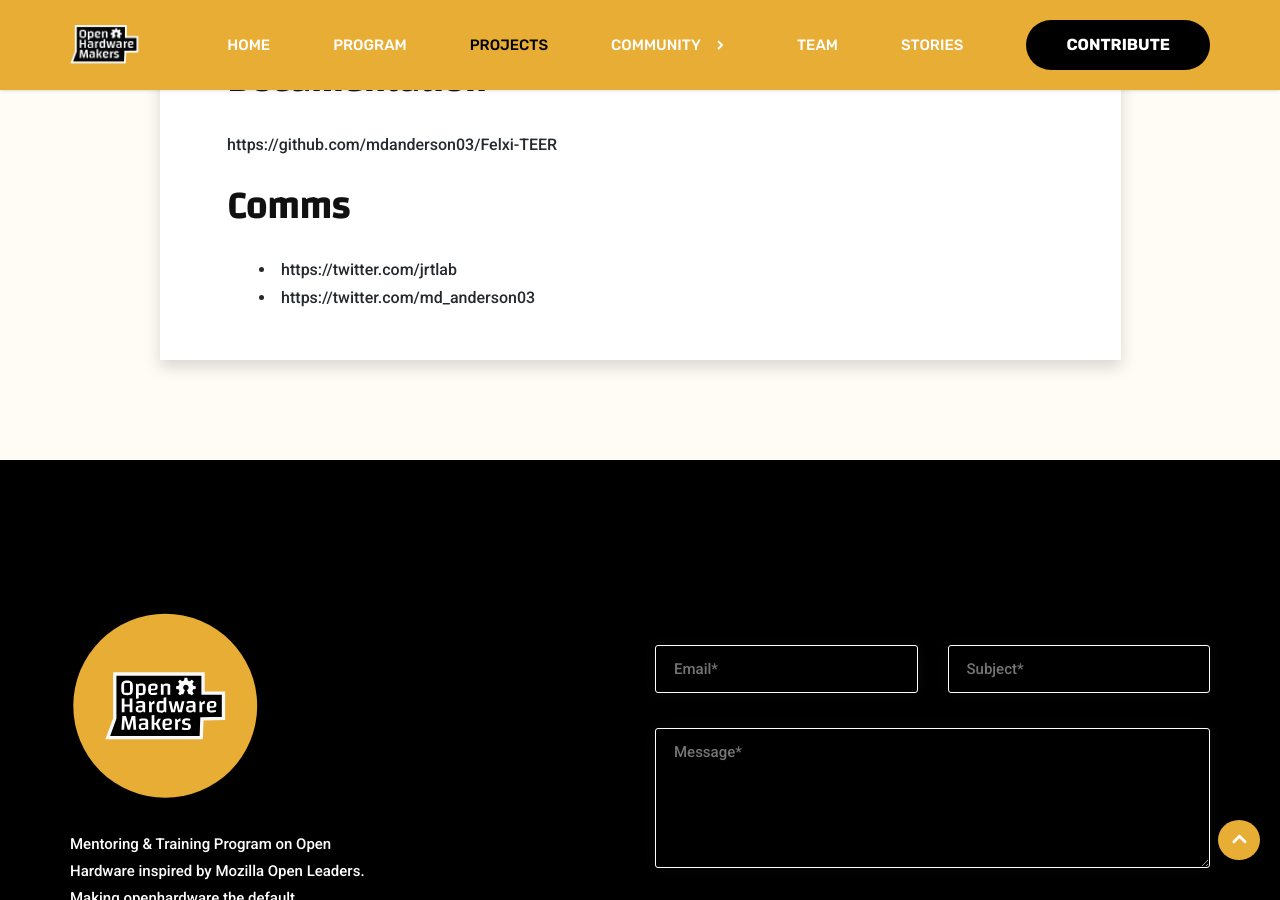
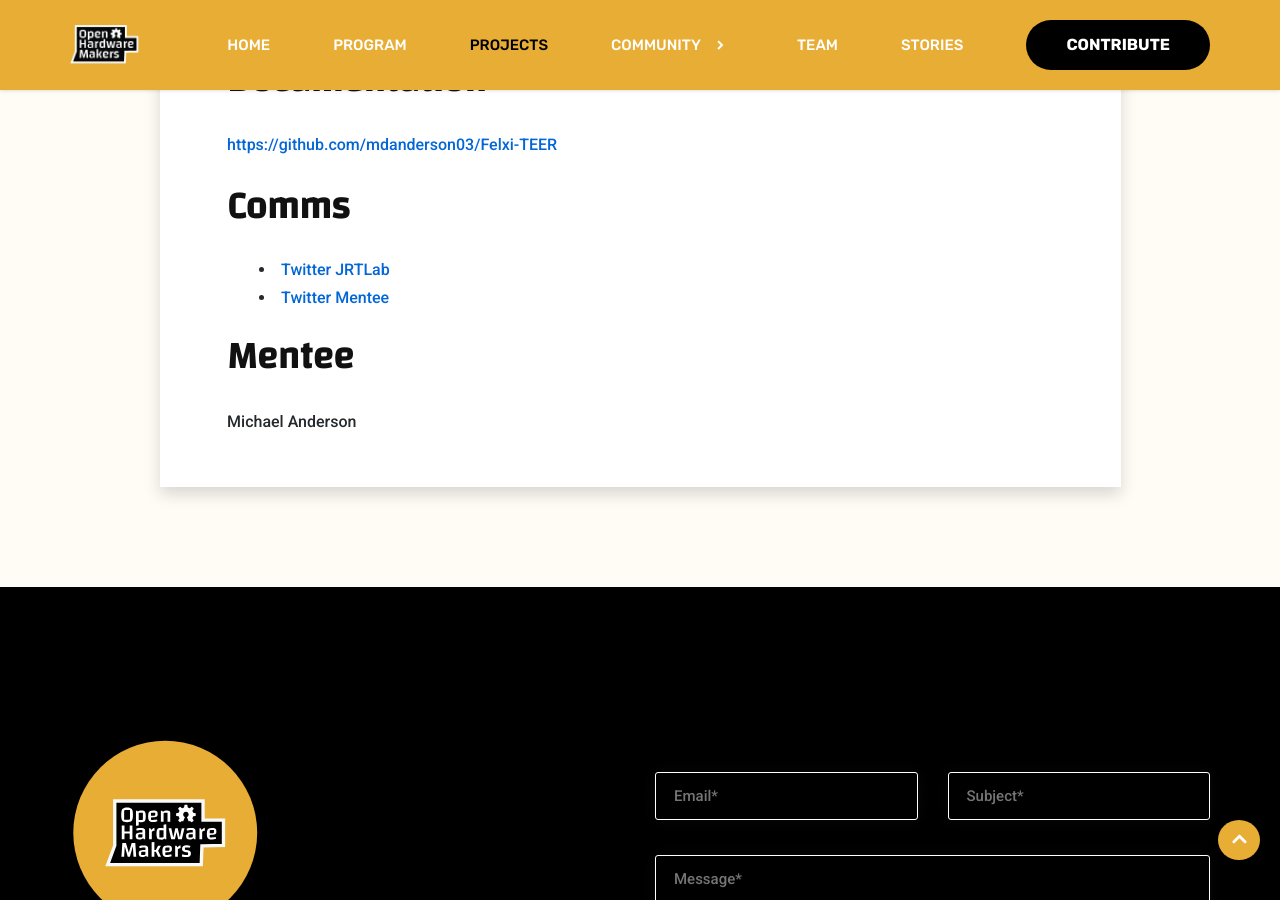
Before and after one commit to ohwmakers/ohwmakers-website, a Jekyll site: the page built from collections/_projects/flexi-teer.md, in a window 1280 px wide and 900 px high, scrolled down 797 px. Built offline with Jekyll 4.4.1, drawn with Linux system fonts in a browser that asks for light colours.

Commit message:
Update flexi-teer.md

```diff
--- a/collections/_projects/flexi-teer.md
+++ b/collections/_projects/flexi-teer.md
@@ -2,7 +2,7 @@
 layout: project
 photo: "/assets/images/ohm-logo.png"
 title: "Flexi-TEER"
-description: "Flexi-TEER is a Trans-Epithelial Electrical Resistance (TEER) device capable of computer automated TEER measurements that can plug into almost any platform. These measurements can be fixed frequencies, impedance spectroscopy, multiplexed and can even just be a standard EVOM meter."
+description: "Mentee: Michael	Anderson"
 socialMedia:
   - faIcon: twitter
     link: " https://twitter.com/jrtlab"
@@ -21,9 +21,12 @@
 
 ## Documentation
 
-https://github.com/mdanderson03/Felxi-TEER
+[https://github.com/mdanderson03/Felxi-TEER](https://github.com/mdanderson03/Felxi-TEER)
 
 ## Comms
 
- - https://twitter.com/jrtlab
- - https://twitter.com/md_anderson03
+ - [Twitter JRTLab](https://twitter.com/jrtlab)
+ - [Twitter Mentee](https://twitter.com/md_anderson03)
+
+## Mentee
+Michael	Anderson
```
